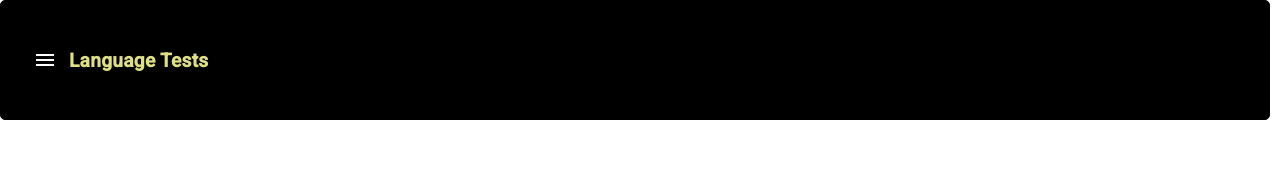
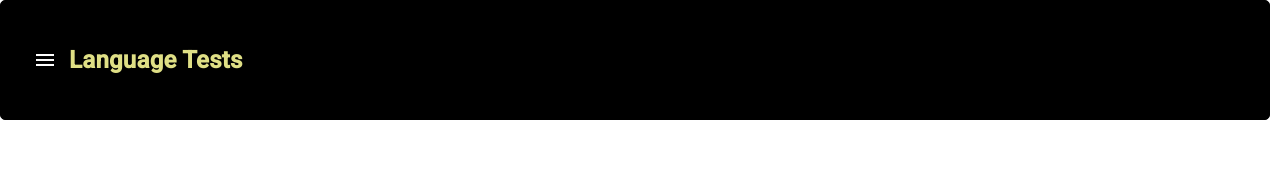
Before and after one commit to sebasxx85/englishProyect, an Angular app: page /home in a window 1280 px wide. Shown: the top 170 px of the page. Built offline with nearby package versions, Linux system fonts and the light colour scheme.

Commit message:
hader fixed  2

```diff
--- a/src/app/Shared/components/header/header.component.scss
+++ b/src/app/Shared/components/header/header.component.scss
@@ -1,19 +1,9 @@
 
-.toolbar-title a {
-  text-decoration: none;
-  color: rgb(223, 223, 133);
-  font-weight: bold;
-  font-size: 1.2rem;
-}
-
-.toolbar-title a:hover {
-  color: rgb(240, 240, 190);
-  cursor: pointer;
-}
 
 .toolbar{
   position: fixed;
   width: calc(100% - 10px); /* Resta los márgenes izquierdo y derecho del body */
+  margin-bottom: 7px;
   height: 57px;
   background-color: #000;
   color: #fff;
@@ -33,6 +23,18 @@
   flex: 1 1 auto;
 }
 
+.toolbar-title a {
+  text-decoration: none;
+  color: rgb(223, 223, 133);
+  font-weight: bold;
+  font-size: 1.5rem;
+}
+
+.toolbar-title a:hover {
+  color: rgb(240, 240, 190);
+  cursor: pointer;
+}
+
 .mat-menu {
   color: rgb(223, 223, 133);
   position: fixed;
```
